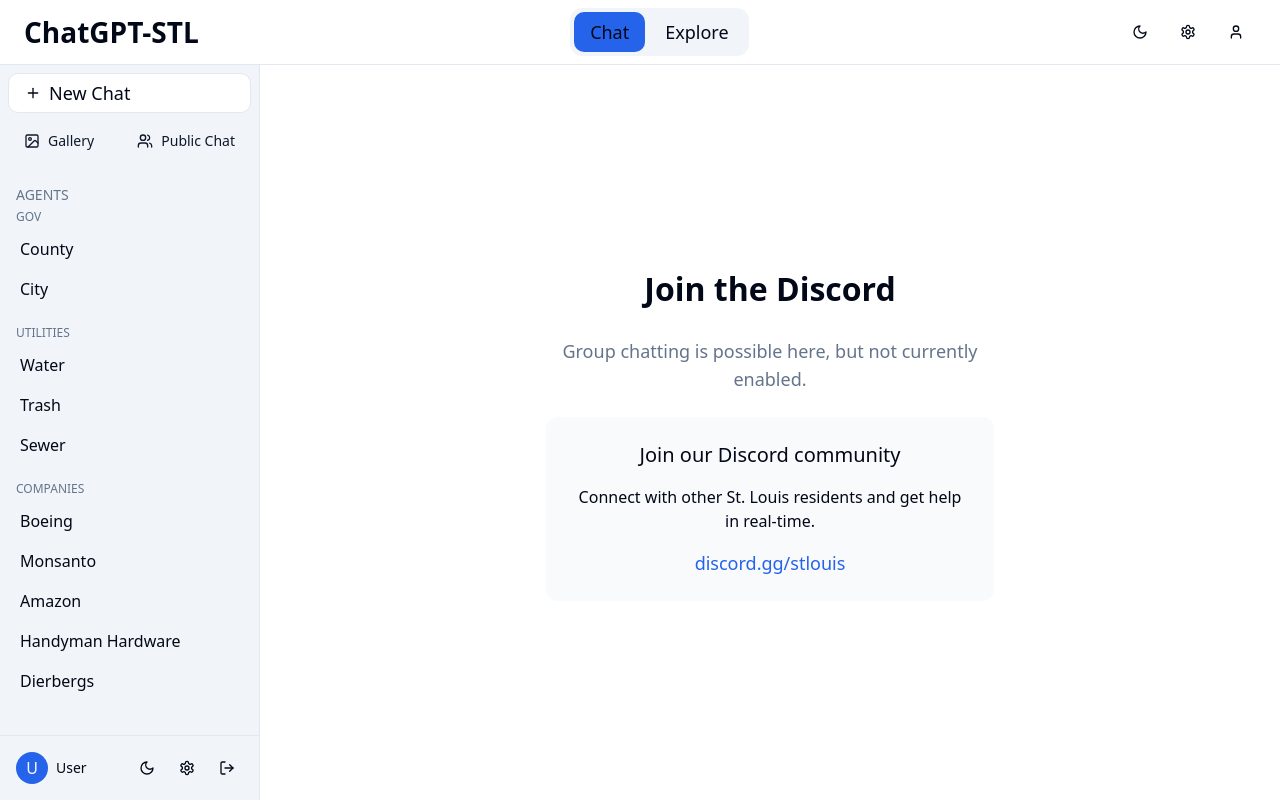
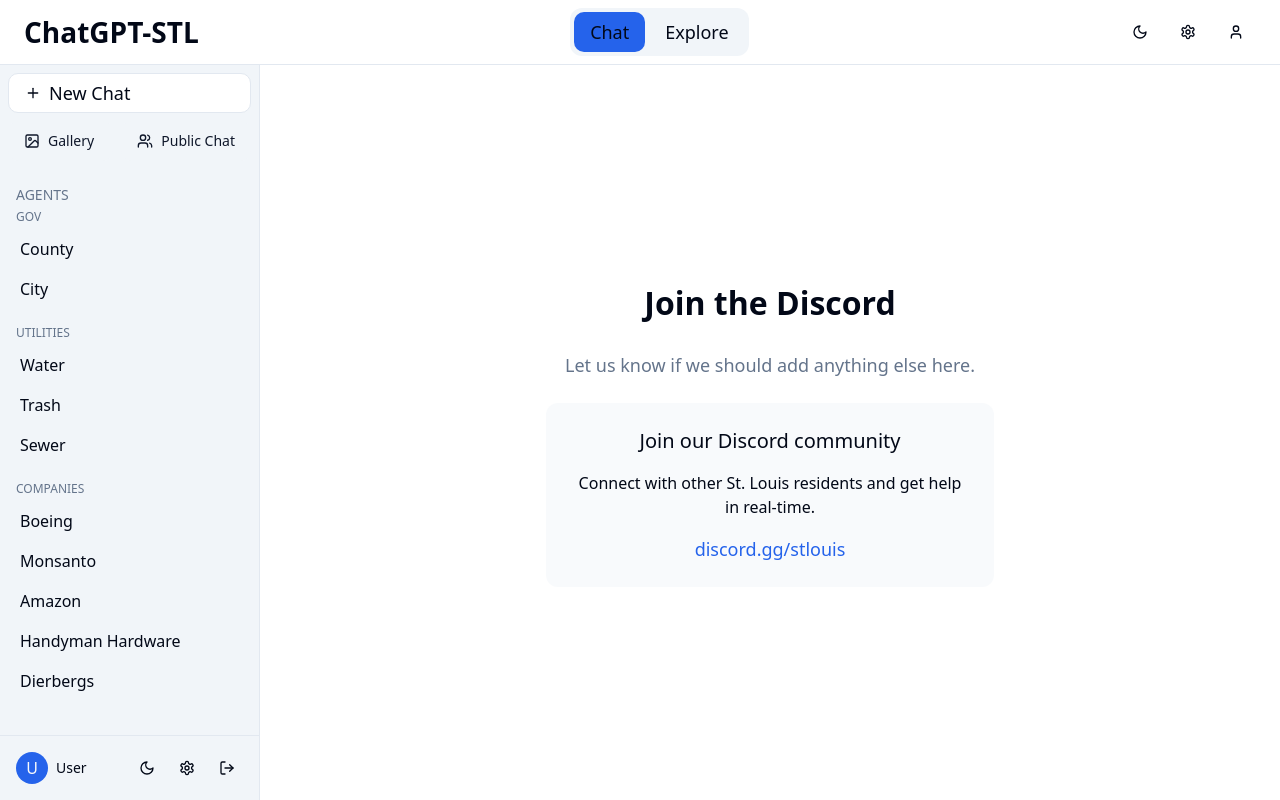
Before and after one commit to MrRyanAlexander/ChatGPT-STL, a React (Vite) app: page /public-chat in a window 1280 px wide. Built offline with nearby package versions, Linux system fonts and the light colour scheme.

Commit message:
Code edited in Lovable Code Editor
Edited UI in Lovable

```diff
--- a/src/pages/PublicChatPage.tsx
+++ b/src/pages/PublicChatPage.tsx
@@ -8,7 +8,7 @@ const PublicChatPage = () => {
       <div className="max-w-md w-full text-center space-y-6">
         <h1 className="text-3xl font-bold">Join the Discord</h1>
         <p className="text-lg text-muted-foreground">
-          Group chatting is possible here, but not currently enabled.
+          Let us know if we should add anything else here.
         </p>
 
         <div className="bg-secondary/50 rounded-xl p-6">
```
